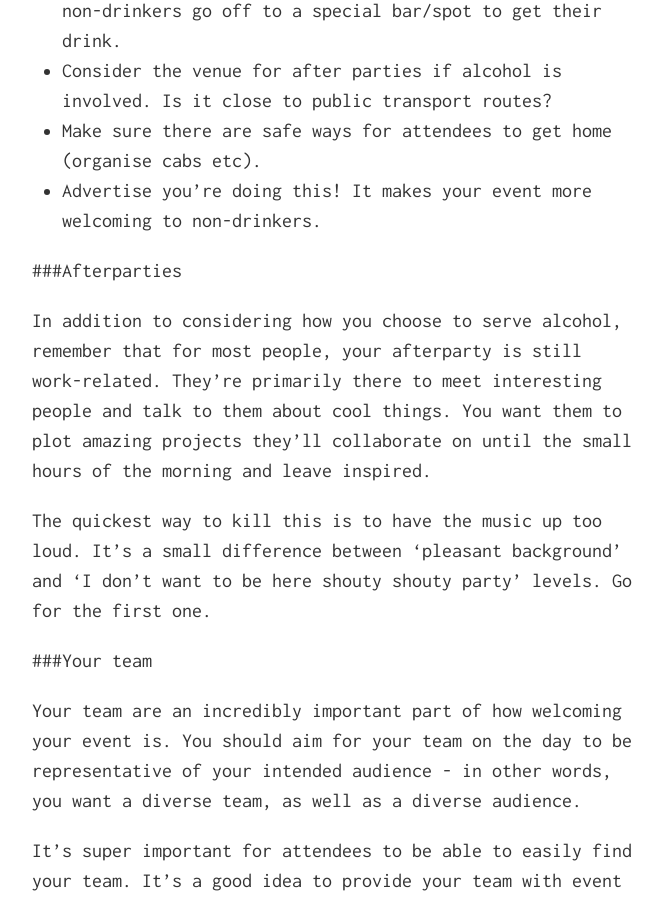
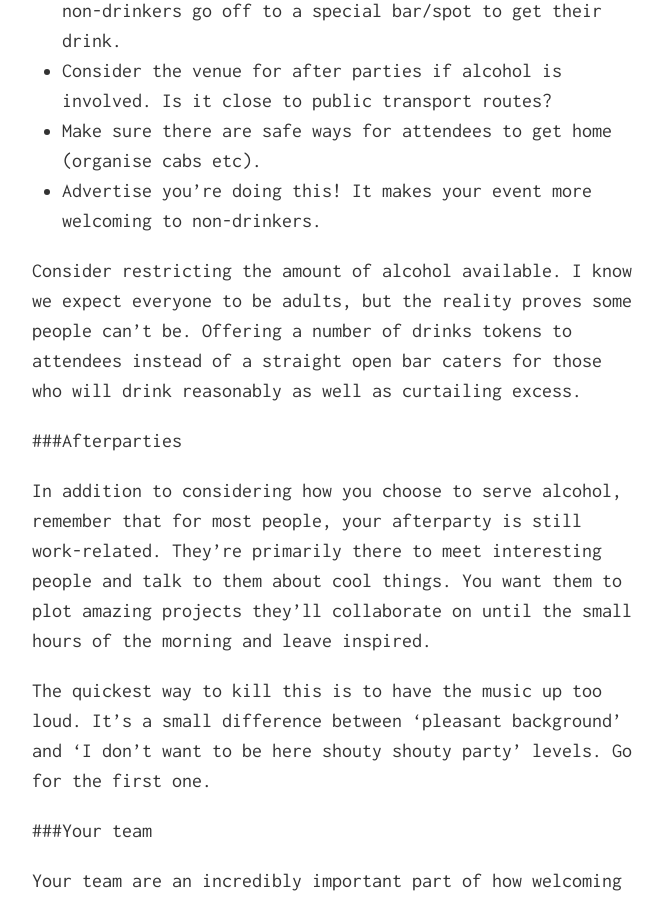
Before and after one commit to hopperfund/events, a Jekyll site: the page built from index.md, in a window 1280 px wide and 900 px high, scrolled down 19994 px. Shown: the whole window, without its empty margins (308-971 px from the left). Built offline with Jekyll 4.4.1, drawn with Linux system fonts in a browser that asks for light colours.

Commit message:
Adding alcohol restrictions
tokens

```diff
--- a/index.md
+++ b/index.md
@@ -368,6 +368,8 @@ To make your event more welcoming:
 - Make sure there are safe ways for attendees to get home (organise cabs etc).
 - Advertise you're doing this! It makes your event more welcoming to non-drinkers.
 
+Consider restricting the amount of alcohol available. I know we expect everyone to be adults, but the reality proves some people can't be. Offering a number of drinks tokens to attendees instead of a straight open bar caters for those who will drink reasonably as well as curtailing excess.
+
 ###<a name="afterparties"></a>Afterparties
 
 In addition to considering how you choose to serve alcohol, remember that for most people, your afterparty is still work-related. They're primarily there to meet interesting people and talk to them about cool things. You want them to plot amazing projects they'll collaborate on until the small hours of the morning and leave inspired.
```
